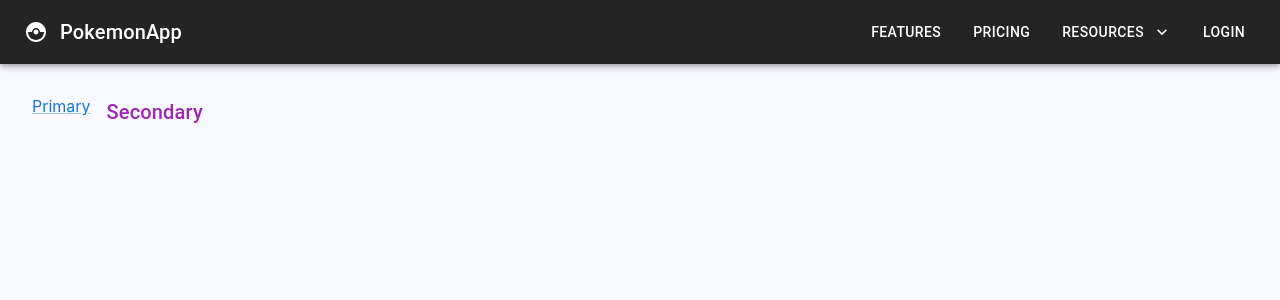
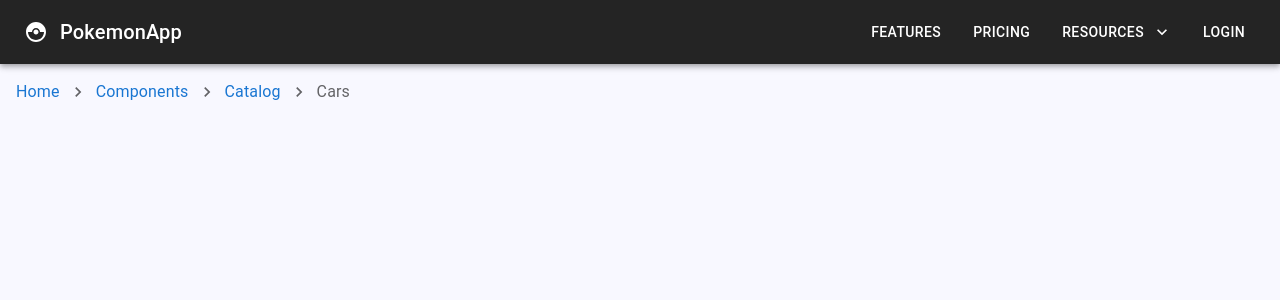
Before and after one commit to AbrarZahid050/Material-UI-learning, a React (Create React App) app: page / in a window 1280 px wide. Shown: the top 300 px of the page. Built offline with nearby package versions, Linux system fonts and the light colour scheme.

Commit message:
update-14, breadcrumbs done!

```diff
--- a/src/App.js
+++ b/src/App.js
@@ -13,8 +13,9 @@ import "./App.css";
 // import MuiPaper from "./components/navbar/MuiPaper";
 // import MuiAccordin from "./components/navbar/MuiAccordin";
 // import MuiImageList from "./components/navbar/MuiImageList";
+// import MuiLink from "./components/navbar/MuiLink";
 import MuiAppbar from "./components/navbar/MuiAppbar";
-import MuiLink from "./components/navbar/MuiLink";
+import MuiBreadcrumbs from "./components/navbar/MuiBreadcrumbs";
 
 const App = () => {
   return (
@@ -33,7 +34,8 @@ const App = () => {
       {/* <MuiAccordin /> */}
       {/* <MuiImageList /> */}
       <MuiAppbar />
-      <MuiLink />
+      {/* <MuiLink /> */}
+      <MuiBreadcrumbs />
     </div>
   );
 };
--- /dev/null
+++ b/src/components/navbar/MuiBreadcrumbs.jsx
@@ -0,0 +1,26 @@
+import { NavigateNext } from "@mui/icons-material";
+import { Box, Breadcrumbs, Link, Typography } from "@mui/material";
+
+const MuiBreadcrums = () => {
+  return (
+    <Box margin={2}>
+      <Breadcrumbs
+        aria-label="breadcrumbs"
+        separator={<NavigateNext fontSize="small" />}
+      >
+        <Link underline="hover" href="#">
+          Home
+        </Link>
+        <Link underline="hover" href="#">
+          Components
+        </Link>
+        <Link underline="hover" href="#">
+          Catalog
+        </Link>
+        <Typography color="text.secondary">Cars</Typography>
+      </Breadcrumbs>
+    </Box>
+  );
+};
+
+export default MuiBreadcrums;
```
